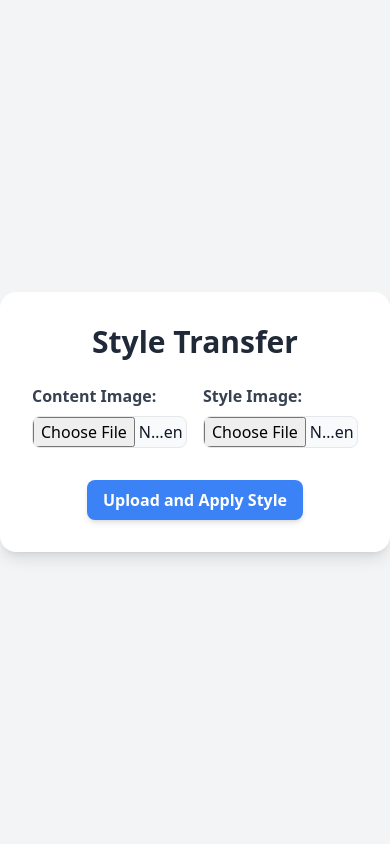
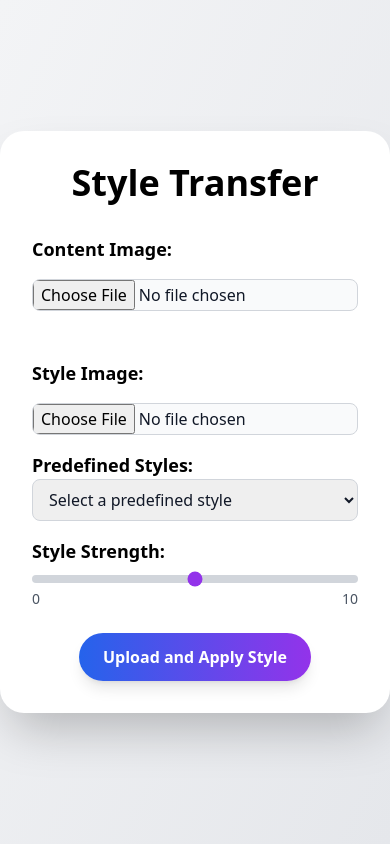
Before and after one commit to Abhijeet-KC/StyleTransferFrontEnd, a Flask app: page / in a window 390 px wide. Run offline with Flask 3, Linux system fonts and the light colour scheme; some libraries are stand-ins or nearby versions.

Commit message:
responsive, predefined syles, slider

```diff
--- a/templates/index.html
+++ b/templates/index.html
@@ -6,58 +6,91 @@
     <title>Style Transfer Upload</title>
     <!-- Tailwind CSS CDN -->
     <script src="https://cdn.tailwindcss.com"></script>
+    <script src="{{ url_for('static', filename='js/select.js') }}"></script>
 </head>
-<body class="bg-gray-100 min-h-screen flex items-center justify-center">
+<body class="bg-gradient-to-br from-gray-100 to-gray-200 min-h-screen flex items-center justify-center">
+    <div class="bg-white rounded-3xl shadow-2xl p-8 w-full max-w-4xl">
+        <h1 class="text-4xl font-extrabold text-center mb-8 text-black">
+            Style Transfer
+        </h1>
 
-    <div class="bg-white rounded-2xl shadow-lg p-8 w-full max-w-2xl">
-        <h1 class="text-3xl font-bold text-center mb-6 text-gray-800">Style Transfer</h1>
-
-        <form action="/" method="post" enctype="multipart/form-data" class="space-y-4">
-            <div class="grid grid-cols-2 gap-4">
+        <form action="/" method="post" enctype="multipart/form-data" class="space-y-6">
+            <div class="grid grid-cols-1 md:grid-cols-2 gap-8">
                 <!-- Content Image Upload -->
-                <div>
-                    <label class="block text-gray-700 font-semibold mb-2">Content Image:</label>
+                <div class="space-y-4">
+                    <label class="block text-lg font-semibold text-black">Content Image:</label>
                     <input
                         type="file"
                         name="content_image"
                         accept="image/*"
                         required
-                        class="block w-full text-gray-900 border rounded-lg cursor-pointer bg-gray-50 focus:outline-none"
+                        class="block w-full text-gray-900 border border-gray-300 rounded-lg cursor-pointer bg-gray-50 focus:outline-none focus:border-blue-500 focus:ring-2 focus:ring-blue-200"
                         onchange="showPreview(event, 'content-preview')">
                     <div class="mt-4">
-                        <img id="content-preview" class="w-full rounded-lg shadow-md" style="display: none;" />
+                        <img id="content-preview" class="w-full rounded-lg shadow-lg" style="display: none;" />
                     </div>
                     <!-- Show uploaded content image if present -->
                     {% if content_image %}
-                        <img src="{{ url_for('uploaded_file', filename=content_image) }}" class="w-full rounded-lg shadow-md mt-4">
+                        <img src="{{ url_for('uploaded_file', filename=content_image) }}" class="w-full rounded-lg shadow-lg mt-4">
                     {% endif %}
                 </div>
 
                 <!-- Style Image Upload -->
-                <div>
-                    <label class="block text-gray-700 font-semibold mb-2">Style Image:</label>
+                <div class="space-y-4">
+                    <label class="block text-lg font-semibold text-black">Style Image:</label>
                     <input
                         type="file"
                         name="style_image"
                         accept="image/*"
-                        required
-                        class="block w-full text-gray-900 border rounded-lg cursor-pointer bg-gray-50 focus:outline-none"
+                        class="block w-full text-gray-900 border border-gray-300 rounded-lg cursor-pointer bg-gray-50 focus:outline-none focus:border-purple-500 focus:ring-2 focus:ring-purple-200"
                         onchange="showPreview(event, 'style-preview')">
                     <div class="mt-4">
-                        <img id="style-preview" class="w-full rounded-lg shadow-md" style="display: none;" />
+                        <img id="style-preview" class="w-full rounded-lg shadow-lg" style="display: none;" />
                     </div>
-                    <!-- Show uploaded style image if present -->
-                    {% if style_image %}
-                        <img src="{{ url_for('uploaded_file', filename=style_image) }}" class="w-full rounded-lg shadow-md mt-4">
-                    {% endif %}
+                    <!-- Predefined Styles Dropdown -->
+                    <div class="mt-4">
+                        <label class="block text-lg font-semibold text-black">Predefined Styles:</label>
+                        <select
+                            name="predefined_style"
+                            id="predefined-style-select"
+                            class="block w-full text-gray-900 border border-gray-300 rounded-lg py-2 px-3 focus:outline-none focus:border-purple-500 focus:ring-2 focus:ring-purple-200"
+                            onchange="updateSelectedStyleImage()">
+                            <option value="">Select a predefined style</option>
+                            <option value="style1">Style 1: Impressionist</option>
+                            <option value="style2">Style 2: Modern Art</option>
+                            <option value="style3">Style 3: Abstract</option>
+                            <option value="style4">Style 4: Watercolor</option>
+                        </select>
+                    </div>
+                    <!-- Selected Style Image Preview -->
+                    <div id="selected-style-image" class="mt-4 hidden">
+                        <label class="block text-lg font-semibold text-black">Selected Style:</label>
+                        <img id="selected-style-preview" class="w-full rounded-lg shadow-lg" />
+                    </div>
+                    <!-- Style Strength Slider -->
+                    <div class="mt-4">
+                        <label class="block text-lg font-semibold text-black">Style Strength:</label>
+                        <input
+                            type="range"
+                            name="style_strength"
+                            min="0"
+                            max="10"
+                            step="1"
+                            value="5"
+                            class="w-full h-2 bg-gray-300 rounded-lg appearance-none cursor-pointer accent-purple-600">
+                        <div class="flex justify-between text-sm text-gray-600">
+                            <span>0</span>
+                            <span>10</span>
+                        </div>
+                    </div>
                 </div>
             </div>
 
             <!-- Submit Button -->
-            <div class="text-center mt-6">
+            <div class="text-center mt-8">
                 <button
                     type="submit"
-                    class="bg-blue-500 hover:bg-blue-600 text-white font-semibold py-2 px-4 rounded-lg shadow-md transition duration-300">
+                    class="bg-gradient-to-r from-blue-600 to-purple-600 hover:from-blue-700 hover:to-purple-700 text-white font-bold py-3 px-6 rounded-full shadow-lg transition duration-300 transform hover:scale-105">
                     Upload and Apply Style
                 </button>
             </div>
@@ -65,26 +98,14 @@
 
         <!-- Result Image Section -->
         {% if result_image %}
-        <div class="mt-8">
-            <h2 class="text-2xl font-bold text-center text-gray-800 mb-4">Result Image:</h2>
-            <img src="{{ url_for('result_file', filename=result_image) }}" class="w-full rounded-lg shadow-md">
+        <div class="mt-12">
+            <h2 class="text-3xl font-extrabold text-center text-black mb-6">
+                Result Image:
+            </h2>
+            <img src="{{ url_for('result_file', filename=result_image) }}" class="w-full rounded-lg shadow-2xl">
         </div>
         {% endif %}
     </div>
 
-    <!-- Image Preview Script -->
-    <script>
-        function showPreview(event, previewId) {
-            const input = event.target;
-            const reader = new FileReader();
-            reader.onload = function() {
-                const preview = document.getElementById(previewId);
-                preview.src = reader.result;
-                preview.style.display = 'block';
-            };
-            reader.readAsDataURL(input.files[0]);
-        }
-    </script>
-
 </body>
 </html>
```
